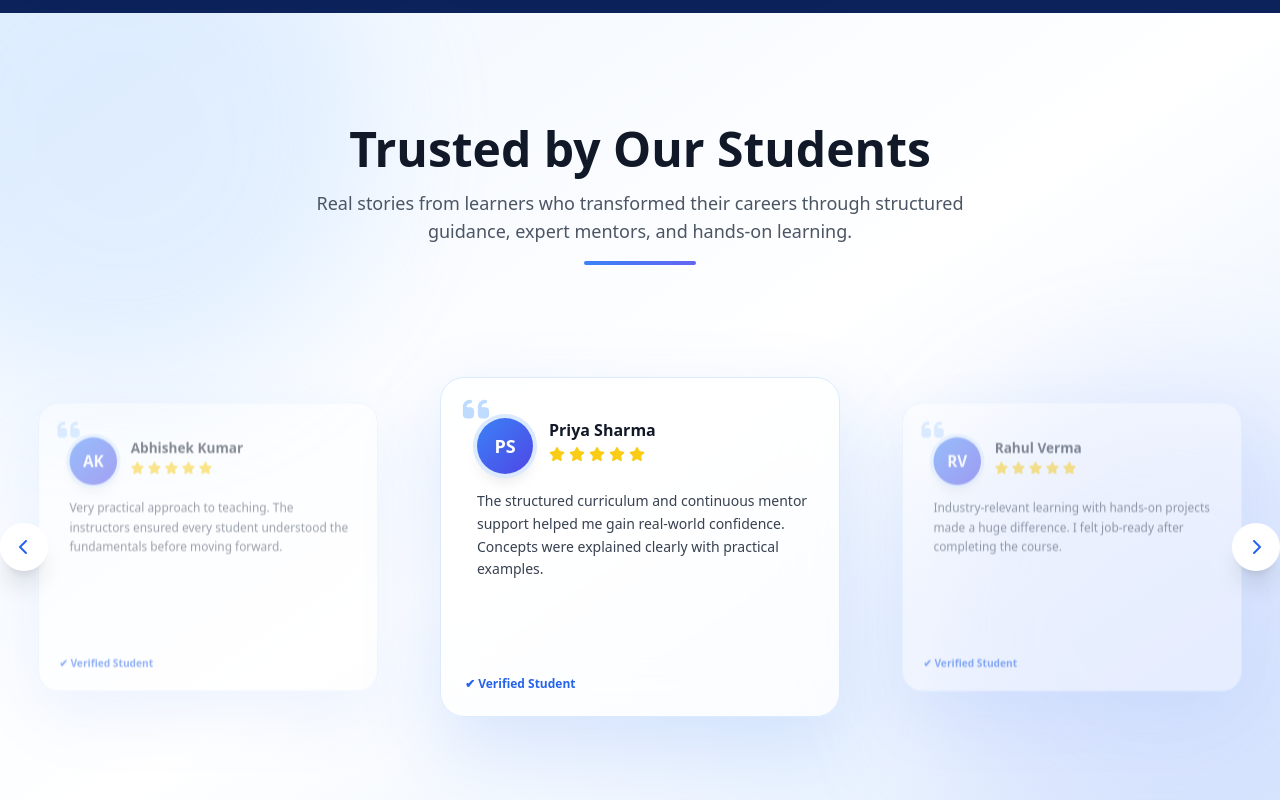
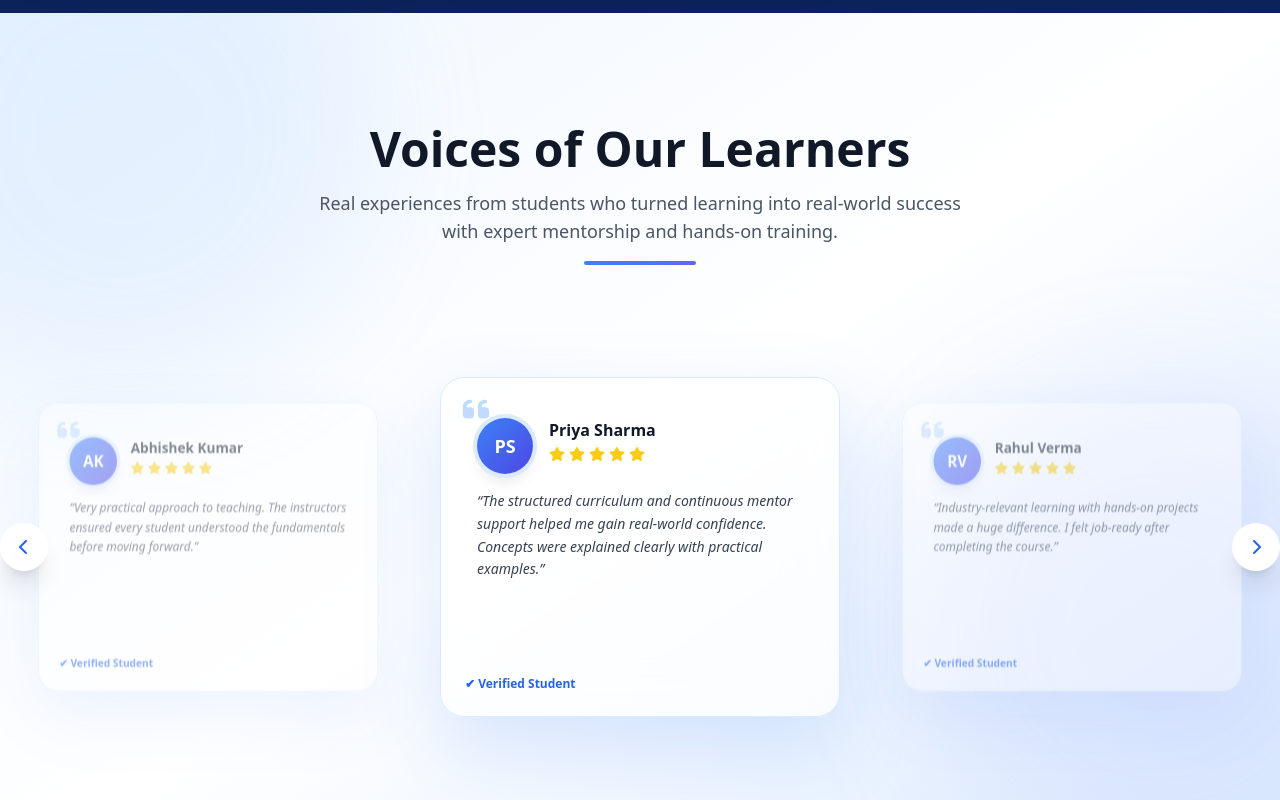
Before and after one commit to Ayyayush/SPT-Classes, a React (Create React App) app: page / in a window 1280 px wide. Shown: the part 2280-3080 px from the top of the page. Built offline with nearby package versions, Linux system fonts and the light colour scheme.

Commit message:
Review-section-update

```diff
--- a/src/components/Review.jsx
+++ b/src/components/Review.jsx
@@ -1,5 +1,5 @@
 import React from "react";
-import { useState, useEffect } from "react";
+import { useState } from "react";
 import { FaChevronLeft, FaChevronRight, FaQuoteLeft, FaStar } from "react-icons/fa6";
 
 /* ================= REVIEW CARD ================= */
@@ -17,7 +17,7 @@ export function ReviewCard(props) {
     <div
       className="
         w-full sm:w-[320px] md:w-[360px] lg:w-[400px]
-        h-[340px]
+        min-h-[280px] sm:h-[340px]
         p-6 flex flex-col justify-between
         rounded-3xl
         bg-white/70 backdrop-blur-xl
@@ -56,12 +56,12 @@ export function ReviewCard(props) {
           </div>
         </div>
 
-        <p className="text-gray-700 text-sm leading-relaxed pl-3">
-          {props?.message}
+        <p className="text-gray-700 text-sm leading-relaxed pl-3 italic">
+          “{props?.message}”
         </p>
       </div>
 
-      <div className="flex items-center gap-2 text-xs text-blue-600 font-semibold mt-4">
+      <div className="flex items-center gap-2 text-xs text-blue-600 font-semibold mt-2">
         ✔ Verified Student
       </div>
     </div>
@@ -98,32 +98,34 @@ export function Review(props) {
     <section className="relative w-full py-28 overflow-hidden">
       {/* GLASSY BACKGROUND */}
       <div className="absolute inset-0 bg-gradient-to-br from-blue-50 via-white to-blue-100"></div>
-      <div className="absolute -top-32 -left-32 w-[500px] h-[500px] bg-blue-300 rounded-full blur-3xl opacity-20"></div>
-      <div className="absolute bottom-0 -right-32 w-[500px] h-[500px] bg-indigo-300 rounded-full blur-3xl opacity-20"></div>
+      <div className="absolute -top-32 -left-32 w-[500px] h-[500px] bg-blue-300 rounded-full blur-3xl opacity-15"></div>
+      <div className="absolute bottom-0 -right-32 w-[500px] h-[500px] bg-indigo-300 rounded-full blur-3xl opacity-15"></div>
 
       <div className="relative max-w-7xl mx-auto px-4 sm:px-6">
         {/* HEADING */}
         <div className="text-center mb-16 space-y-4">
           <h2 className="text-4xl sm:text-5xl font-extrabold text-gray-900">
-            Trusted by Our Students
+            Voices of Our Learners
           </h2>
 
           <p className="text-gray-600 text-lg max-w-2xl mx-auto">
-            Real stories from learners who transformed their careers through
-            structured guidance, expert mentors, and hands-on learning.
+            Real experiences from students who turned learning into real-world
+            success with expert mentorship and hands-on training.
           </p>
 
           <div className="w-28 h-1 bg-gradient-to-r from-blue-500 to-indigo-500 mx-auto rounded-full"></div>
         </div>
 
         <div className="relative flex items-center justify-center py-12">
+          {/* LEFT */}
           <button
             onClick={handlePrev}
-            className="absolute left-0 sm:-left-6 z-10 p-4 bg-white shadow-xl text-blue-600 rounded-full hover:scale-110 transition"
+            className="absolute left-2 sm:-left-6 z-10 p-4 bg-white shadow-xl text-blue-600 rounded-full hover:scale-110 transition"
           >
             <FaChevronLeft />
           </button>
 
+          {/* CARDS */}
           <div className="flex items-center justify-center gap-8 w-full">
             {displayIndexes.map((idx, i) => {
               const review = props?.feedBack[idx];
@@ -147,9 +149,10 @@ export function Review(props) {
             })}
           </div>
 
+          {/* RIGHT */}
           <button
             onClick={handleNext}
-            className="absolute right-0 sm:-right-6 z-10 p-4 bg-white shadow-xl text-blue-600 rounded-full hover:scale-110 transition"
+            className="absolute right-2 sm:-right-6 z-10 p-4 bg-white shadow-xl text-blue-600 rounded-full hover:scale-110 transition"
           >
             <FaChevronRight />
           </button>
```
